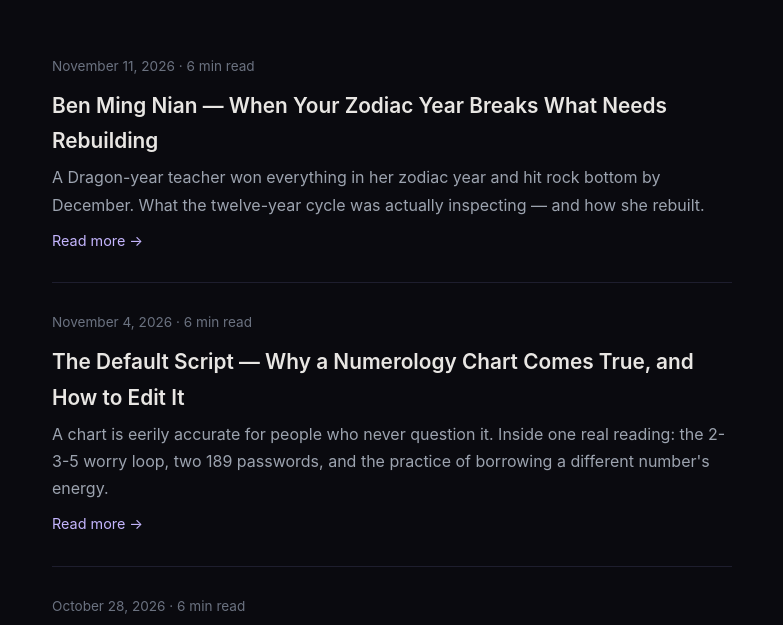
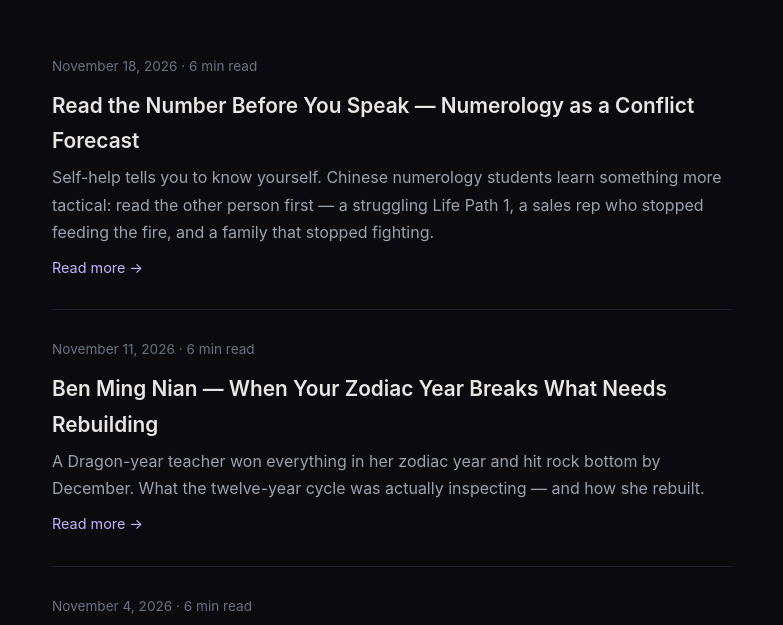
Before and after one commit to ZiWayFD/ziwayfd.github.io, a plain HTML site: page articles.html in a window 1280 px wide. Shown: the part 170-795 px from the top of the page, without its empty margins (248-1031 px from the left). Drawn offline with Linux system fonts and the light colour scheme.

Commit message:
Publish article: numerology-reading-others-conflict-forecast

```diff
--- a/articles.html
+++ b/articles.html
@@ -67,6 +67,12 @@
 
 <main>
   <h1><span>Articles</span></h1>
+  <article>
+    <div class="meta">November 18, 2026 · 6 min read</div>
+    <h2><a href="/articles/numerology-reading-others-conflict-forecast.html">Read the Number Before You Speak — Numerology as a Conflict Forecast</a></h2>
+    <p class="excerpt">Self-help tells you to know yourself. Chinese numerology students learn something more tactical: read the other person first — a struggling Life Path 1, a sales rep who stopped feeding the fire, and a family that stopped fighting.</p>
+    <a class="read-more" href="/articles/numerology-reading-others-conflict-forecast.html">Read more →</a>
+  </article>
   <article>
     <div class="meta">November 11, 2026 · 6 min read</div>
     <h2><a href="/articles/benmingnian-zodiac-year-rebuild.html">Ben Ming Nian — When Your Zodiac Year Breaks What Needs Rebuilding</a></h2>
```
